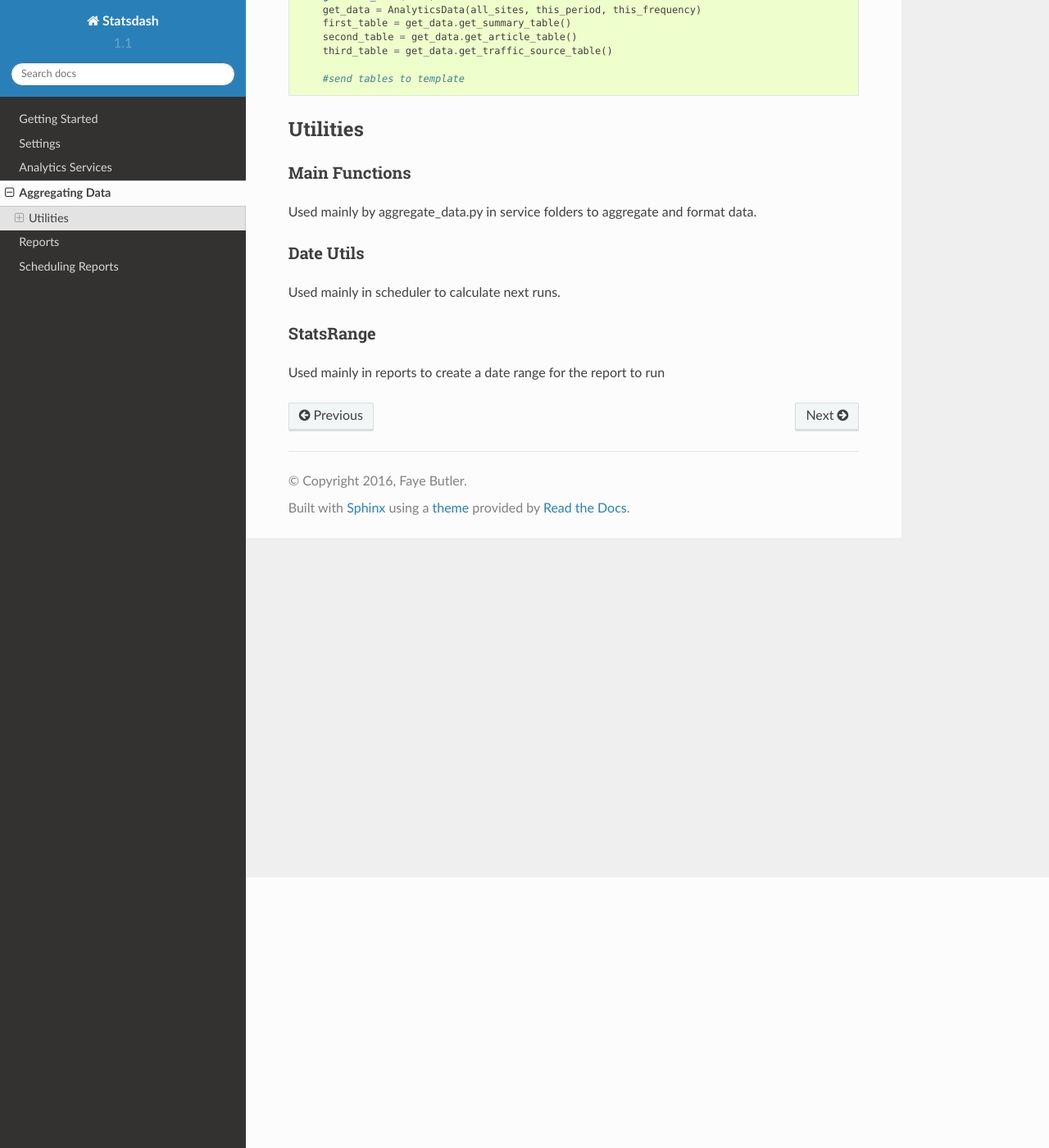
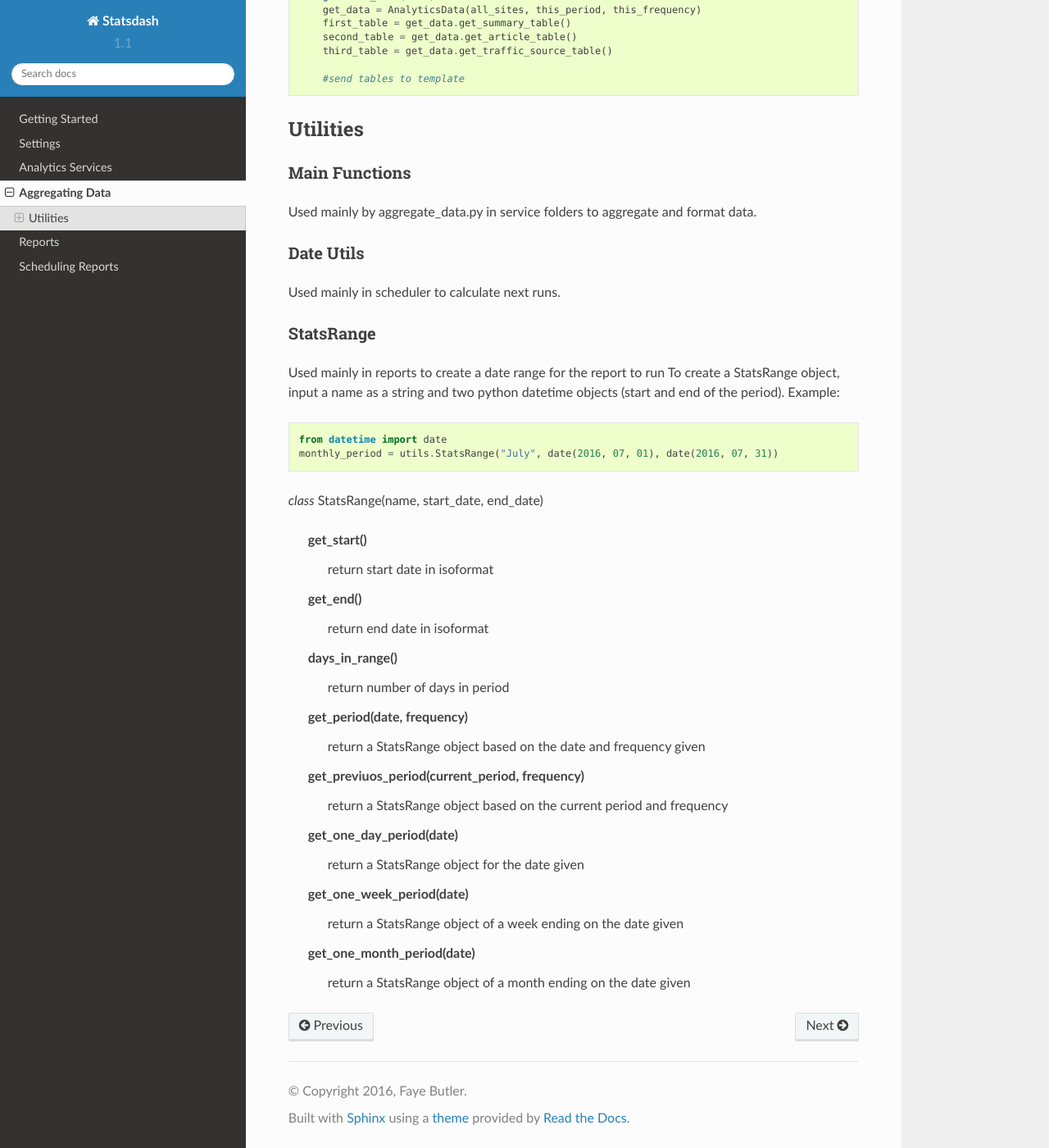
Before and after one commit to gamernetwork/gastatsdash, a Sphinx documentation site: the page built from docs/aggregating_data.rst, in a window 1280 px wide and 1400 px high, scrolled down 330 px. Shown: the whole window at 82% size. Built offline with Sphinx 7.4.7 and the Read the Docs theme 2.0.0, drawn with Linux system fonts in a browser that asks for light colours.

Commit message:
stats range ref

```diff
--- a/docs/aggregating_data.rst
+++ b/docs/aggregating_data.rst
@@ -34,3 +34,34 @@ StatsRange
 +++++++++
 
 Used mainly in reports to create a date range for the report to run
+To create a StatsRange object, input a name as a string and two python datetime objects (start and end of the period).
+Example::
+
+    from datetime import date
+    monthly_period = utils.StatsRange("July", date(2016, 07, 01), date(2016, 07, 31))
+
+*class* StatsRange(name, start_date, end_date)
+
+    get_start()
+        return start date in isoformat
+
+    get_end()
+        return end date in isoformat
+
+    days_in_range()
+        return number of days in period
+
+    get_period(date, frequency)
+        return a StatsRange object based on the date and frequency given
+
+    get_previuos_period(current_period, frequency)
+        return a StatsRange object based on the current period and frequency
+
+    get_one_day_period(date)
+        return a StatsRange object for the date given
+
+    get_one_week_period(date)
+        return a StatsRange object of a week ending on the date given
+
+    get_one_month_period(date)
+        return a StatsRange object of a month ending on the date given
```
